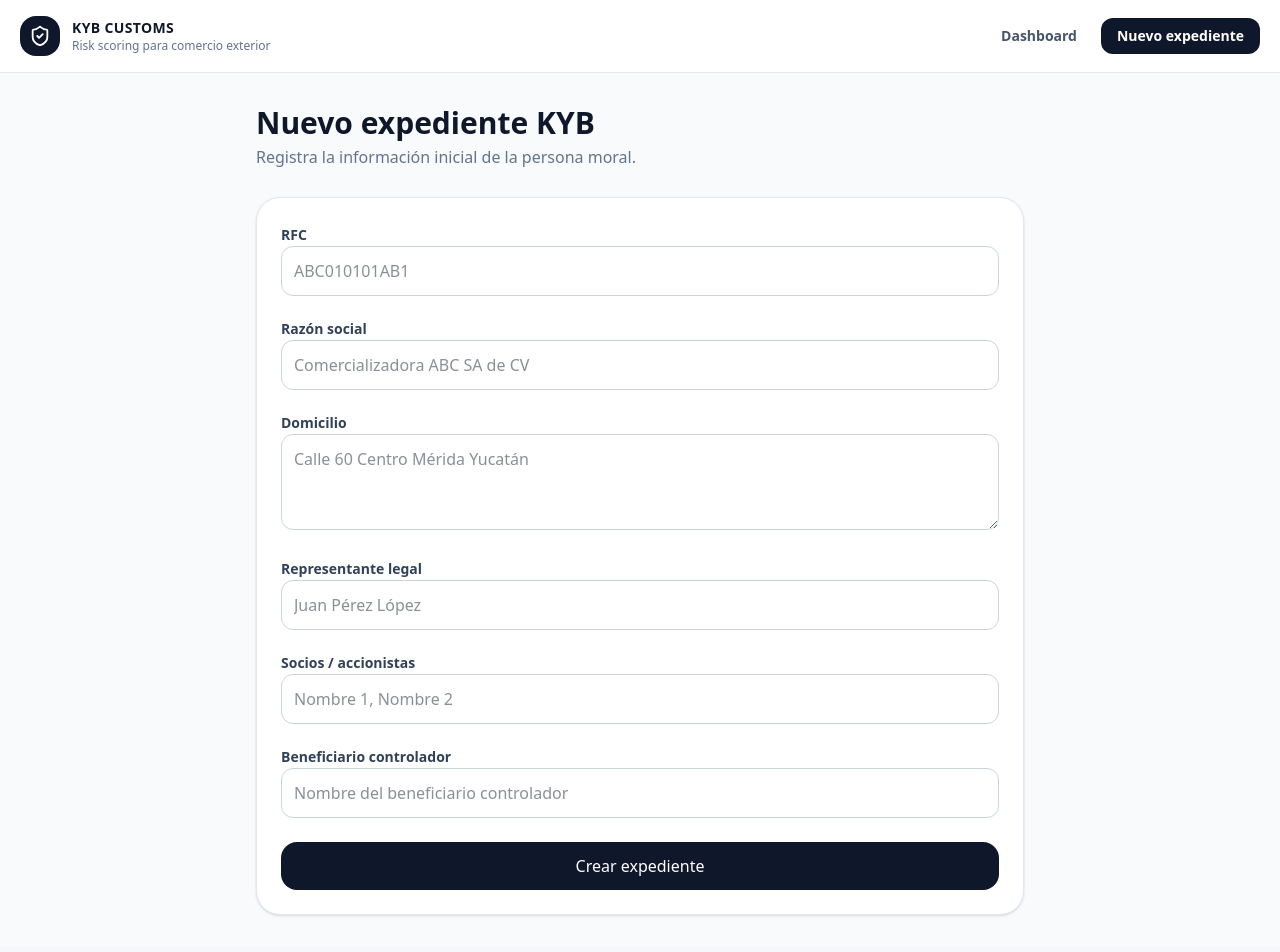
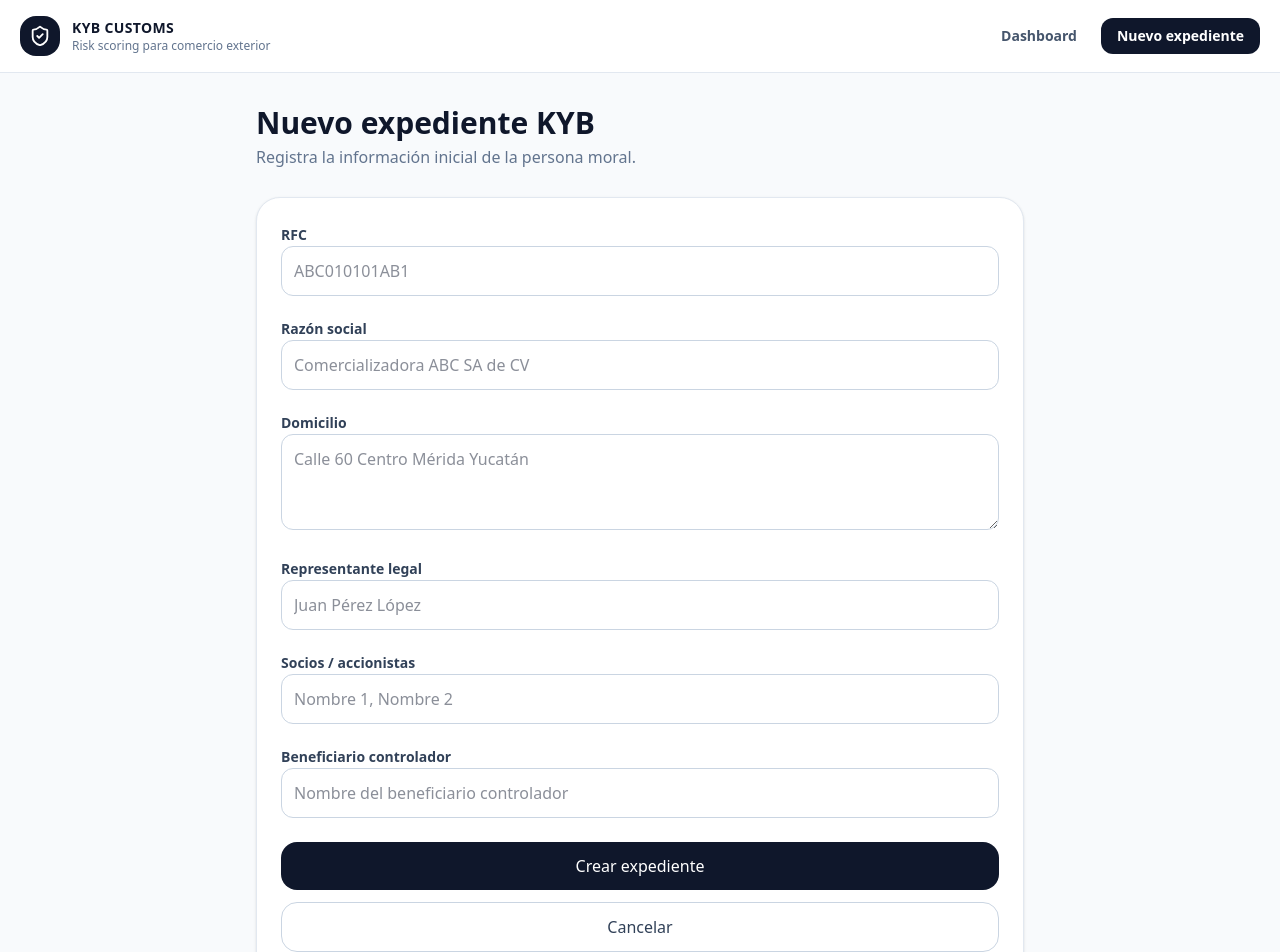
Before and after one commit to legongoraek/kyb-customs-platform, a React (Vite) app in the folder frontend/: page /cases/new in a window 1280 px wide. Shown: the top 952 px of the page. Built offline with nearby package versions, Linux system fonts and the light colour scheme; no server answers.

Commit message:
Update CreateCasePage.tsx

```diff
--- a/frontend/src/pages/CreateCasePage.tsx
+++ b/frontend/src/pages/CreateCasePage.tsx
@@ -154,6 +154,14 @@ export function CreateCasePage() {
         >
           {loading ? "Creando..." : "Crear expediente"}
         </button>
+        <button
+          type="button"
+          onClick={() => navigate("/")}
+          disabled={loading}
+          className="mt-3 w-full rounded-2xl border border-slate-300 px-5 py-3 font-bold text-slate-700 hover:bg-slate-100"
+        >
+          Cancelar
+        </button>
       </form>
     </div>
   );
```
